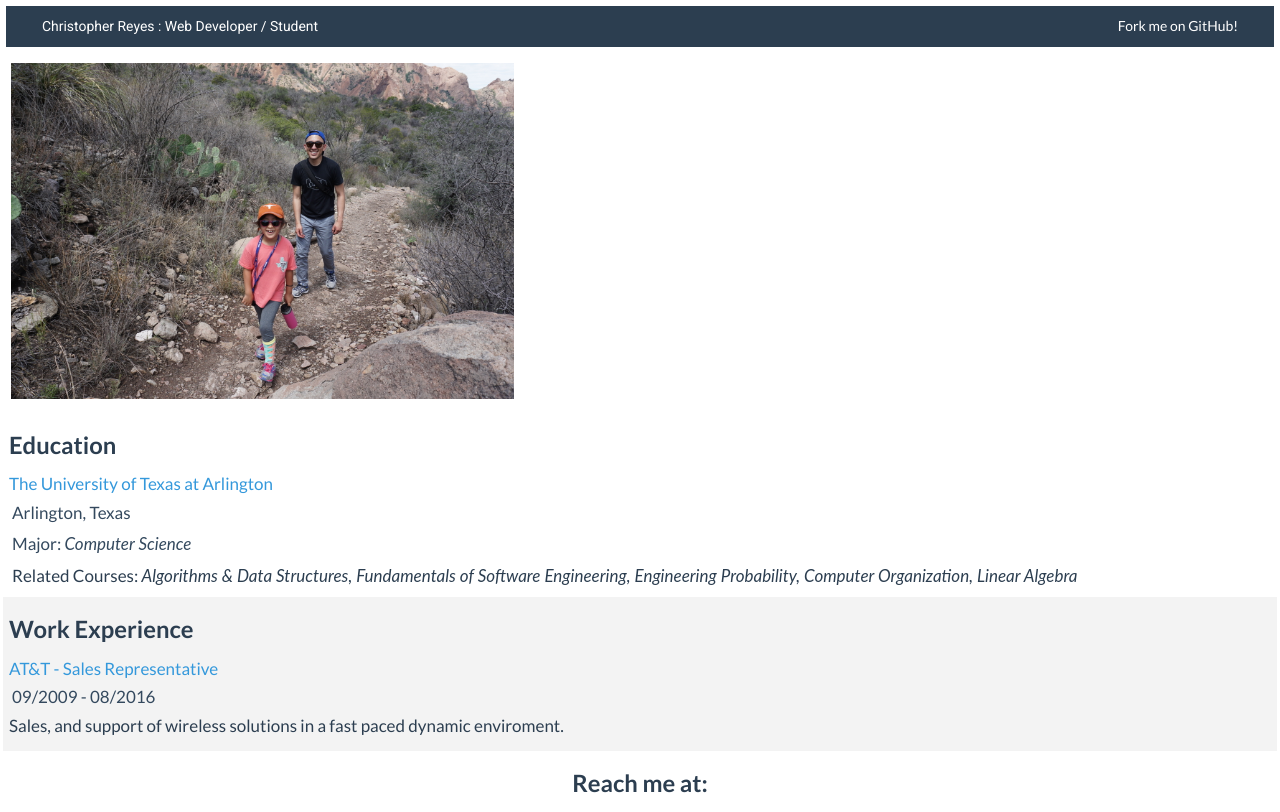
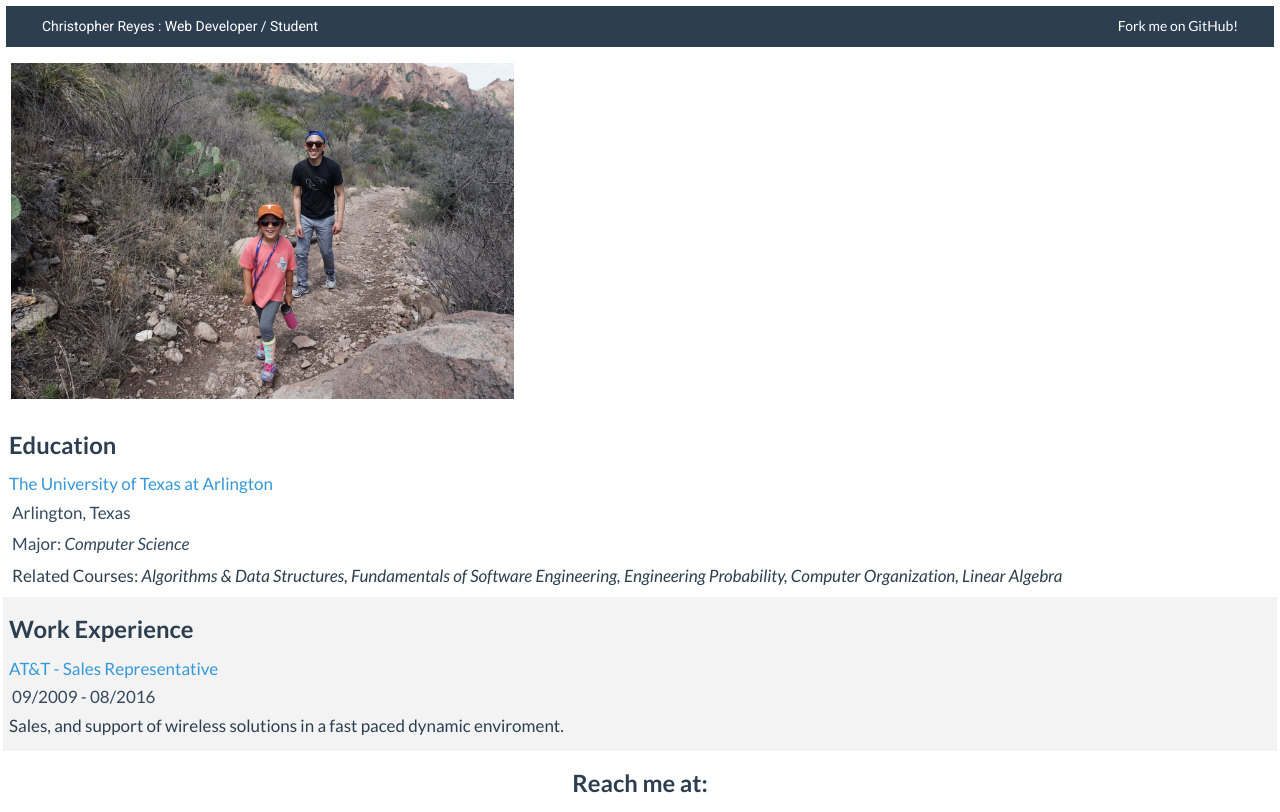
Before and after one commit to christophereyes/christophereyes.github.io, a plain HTML site: page index.html in a window 1280 px wide. Shown: the top 812 px of the page. Drawn offline with nearby package versions, Linux system fonts and the light colour scheme; a web font is replaced by a local one.

Commit message:
Update index.html

```diff
--- a/index.html
+++ b/index.html
@@ -18,7 +18,7 @@
     <meta charset="utf-8">
     <meta http-equiv="X-UA-Compatible" content="IE=edge">
     <meta name="viewport" content="width=device-width, initial-scale=1">
-   <meta name="google-site-verification" content="tPArK1EOc6i584h7FkDqGpngNAs3EGVQuCHKlDNuMUI" />
+    <meta name="google-site-verification" content="tPArK1EOc6i584h7FkDqGpngNAs3EGVQuCHKlDNuMUI" />
     <meta name="description" content="Christopher Reyes - Portfolio">
     <meta name="author" content="Christopher Reyes">
     <meta name="keywords" content="Christopher, Christopher Reyes, Reyes, Freelance, Fort Worth, Student, UTA">
@@ -27,7 +27,7 @@
     <link href="css/bootstrap.min.css" rel="stylesheet">
     <link href="CSS/main.css" rel="stylesheet">
     <link href='https://fonts.googleapis.com/css?family=Roboto:400,300italic,300,400italic,500,500italic,700,700italic,900' rel='stylesheet' type='text/css'>
-    <link href="https://fonts.googleapis.com/css?family=Lato:400,700,700i,900" rel="stylesheet">
+    <link href="https://fonts.googleapis.com/css?family=Lato:400,300italic,300,400italic,700,700i,900" rel="stylesheet">
     <link href="http://maxcdn.bootstrapcdn.com/font-awesome/4.2.0/css/font-awesome.min.css" rel="stylesheet">
 
     <!--Flat UI CSS from: http://designmodo.github.io/Flat-UI/ -->
```
